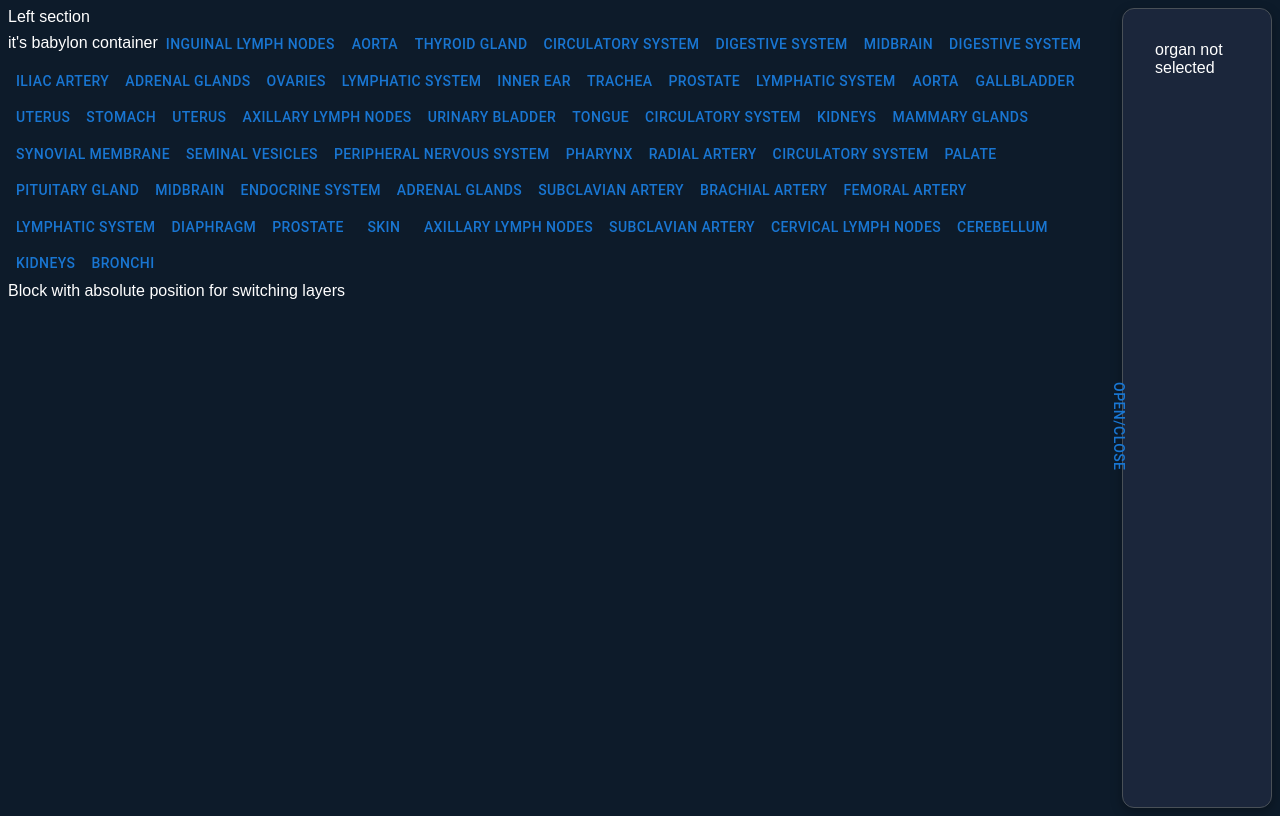
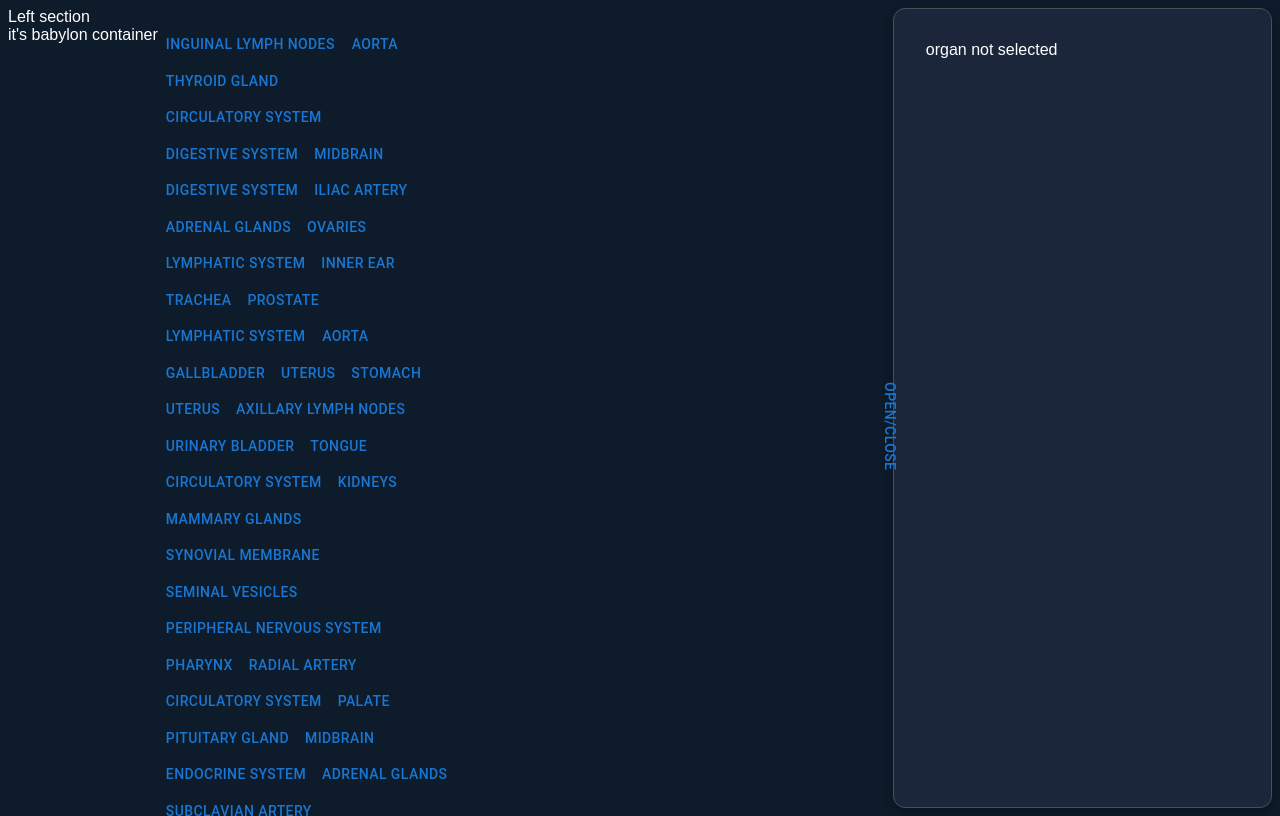
Before and after one commit to D1i/start-conf, a Next.js app: page /en/dynamic-atlas in a window 1280 px wide. Built offline with nearby package versions, Linux system fonts and the light colour scheme.

Commit message:
fix errors for build

```diff
--- a/src/app/[locale]/dynamic-atlas/page.tsx
+++ b/src/app/[locale]/dynamic-atlas/page.tsx
@@ -1,6 +1,6 @@
 "use client";
 
-import { useCallback, useState, ReactNode } from "react";
+import { useCallback, useState } from "react";
 import { useAtomValue, useAtom } from "jotai";
 import classname from "classnames";
 import Button from "@mui/material/Button";
@@ -26,8 +26,9 @@ export default function DynamicAtlas() {
     <div className={style.container}>
       <div>
         Left section
-        <div>
+        <div style={{ display: "flex", justifyContent: "center" }}>
           it's babylon container
+          <div className={style.organsContainer}>
             {organsData.map((organ) => (
               <Button
                 key={organ.id + "selector"}
@@ -36,6 +37,7 @@ export default function DynamicAtlas() {
                 {organ.name}
               </Button>
             ))}
+          </div>
         </div>
         <div>Block with absolute position for switching layers</div>
       </div>
--- a/src/app/[locale]/dynamic-atlas/style.module.scss
+++ b/src/app/[locale]/dynamic-atlas/style.module.scss
@@ -29,4 +29,8 @@
       transform: rotate(90deg) translateY(-50%);
     }
   }
+
+  & .organsContainer {
+    width: 300px;
+  }
 }
```
Lines whose indentation alone changed are shown as unchanged.
